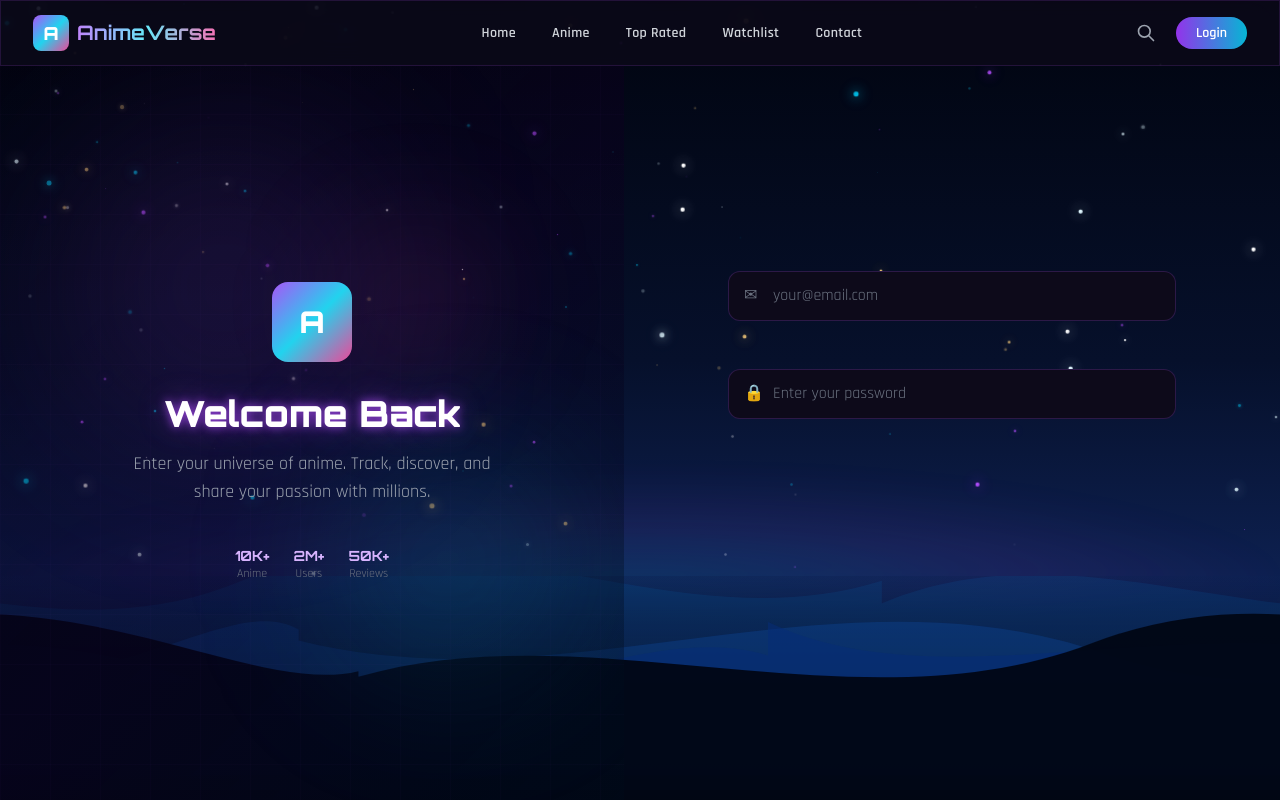
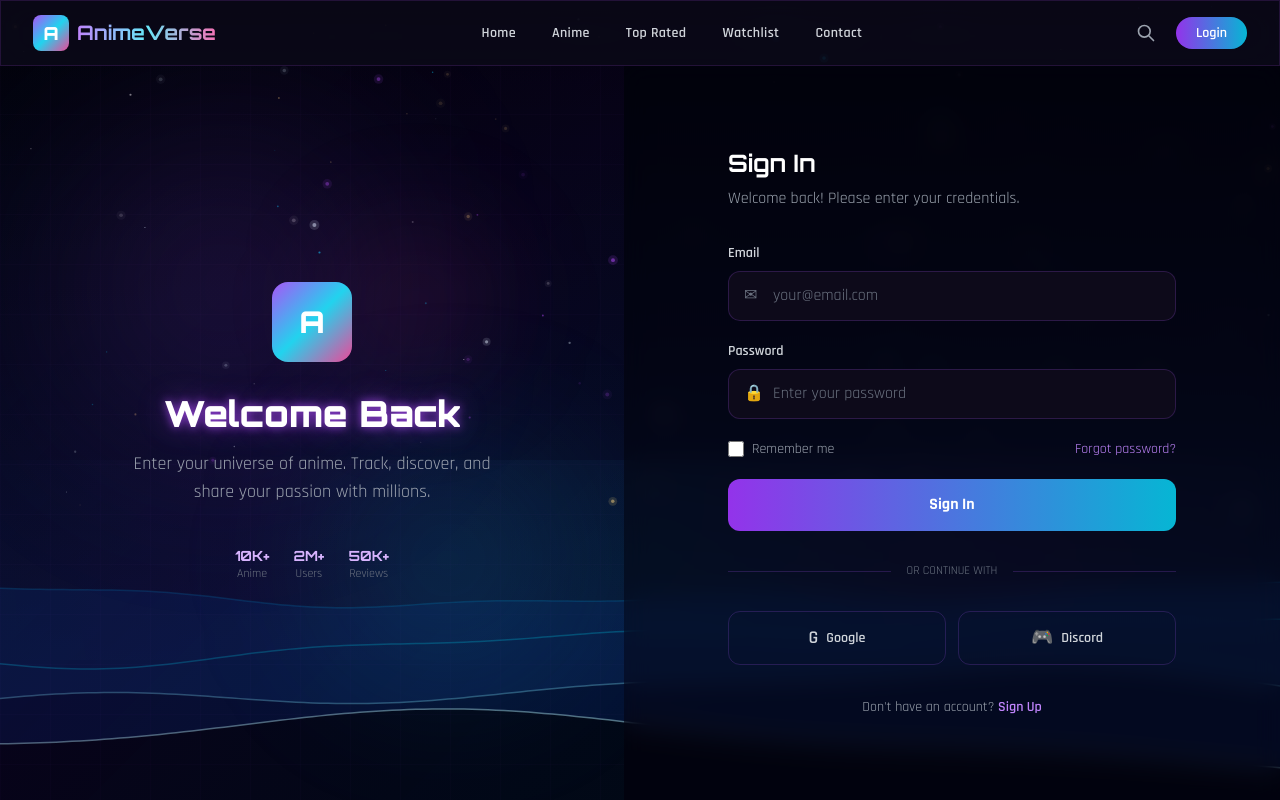
Before and after one commit to RaianHaque/AnimeVerse, a React (Vite) app: page /login in a window 1280 px wide. Shown: the top 800 px of the page. Built offline with nearby package versions, Linux system fonts and the light colour scheme.

Commit message:
fix: replace heavy SVG/DOM animations with ultra high-performance 60FPS Canvas real ocean harmonic waves & fix login form z-index

```diff
--- a/src/components/OceanSkyBackground.jsx
+++ b/src/components/OceanSkyBackground.jsx
@@ -1,71 +1,55 @@
-import React, { useMemo } from 'react';
+import React, { useEffect, useRef } from 'react';
 import './oceanSkyBackground.css';
-import { generateStarField, generateShootingStars, getWaveLayers } from './oceanSkyEffects';
+import { initStars, initMeteors, renderOceanSkyFrame } from './oceanSkyEffects';
 
 export default function OceanSkyBackground() {
-  // Generate stable random stars and meteors once on mount
-  const stars = useMemo(() => generateStarField(130), []);
-  const shootingStars = useMemo(() => generateShootingStars(8), []);
-  const waveLayers = useMemo(() => getWaveLayers(), []);
+  const canvasRef = useRef(null);
+
+  useEffect(() => {
+    const canvas = canvasRef.current;
+    if (!canvas) return;
+    const ctx = canvas.getContext('2d');
+    if (!ctx) return;
+
+    let animationFrameId;
+    let width = window.innerWidth;
+    let height = window.innerHeight;
+    canvas.width = width;
+    canvas.height = height;
+
+    // Initialize stars and shooting meteors
+    let stars = initStars(120, width, height);
+    let meteors = initMeteors(6, width, height);
+    let time = 0;
+
+    const handleResize = () => {
+      width = window.innerWidth;
+      height = window.innerHeight;
+      canvas.width = width;
+      canvas.height = height;
+      stars = initStars(120, width, height);
+      meteors = initMeteors(6, width, height);
+    };
+
+    window.addEventListener('resize', handleResize);
+
+    const render = () => {
+      time++;
+      renderOceanSkyFrame(ctx, width, height, time, stars, meteors);
+      animationFrameId = requestAnimationFrame(render);
+    };
+
+    render();
+
+    return () => {
+      window.removeEventListener('resize', handleResize);
+      cancelAnimationFrame(animationFrameId);
+    };
+  }, []);
 
   return (
     <div className="ocean-sky-container" aria-hidden="true">
-      {/* Twinkling Star Field in the Sky */}
-      {stars.map((star) => (
-        <span
-          key={star.id}
-          className="star-twinkle"
-          style={{
-            left: star.left,
-            top: star.top,
-            width: star.width,
-            height: star.height,
-            backgroundColor: star.color,
-            color: star.color,
-            animationDuration: star.animationDuration,
-            animationDelay: star.animationDelay,
-          }}
-        />
-      ))}
-
-      {/* Falling / Shooting Stars */}
-      {shootingStars.map((meteor) => (
-        <div
-          key={meteor.id}
-          className="shooting-star"
-          style={{
-            left: meteor.left,
-            top: meteor.top,
-            animationDelay: meteor.animationDelay,
-            animationDuration: meteor.animationDuration,
-          }}
-        />
-      ))}
-
-      {/* Horizon Aurora Glow (Where sky meets ocean) */}
-      <div className="horizon-glow" />
-
-      {/* Dynamic Animated Ocean Waves */}
-      <div className="ocean-waves-wrapper">
-        {waveLayers.map((layer) => (
-          <div key={layer.id} className={`wave-layer ${layer.className}`}>
-            <svg
-              className="wave-svg"
-              viewBox="0 0 1920 200"
-              preserveAspectRatio="none"
-            >
-              <path d={layer.path} fill={layer.fill} />
-            </svg>
-            <svg
-              className="wave-svg"
-              viewBox="0 0 1920 200"
-              preserveAspectRatio="none"
-            >
-              <path d={layer.path} fill={layer.fill} />
-            </svg>
-          </div>
-        ))}
-      </div>
+      <canvas ref={canvasRef} className="ocean-sky-canvas" />
     </div>
   );
 }
--- a/src/components/oceanSkyBackground.css
+++ b/src/components/oceanSkyBackground.css
@@ -1,4 +1,4 @@
-/* oceanSkyBackground.css - Stylish Dynamic Ocean & Starry Sky Effects */
+/* oceanSkyBackground.css - Ultra High-Performance 60FPS Real Ocean & Starry Sky Canvas */
 
 .ocean-sky-container {
   position: fixed;
@@ -6,165 +6,14 @@
   left: 0;
   width: 100vw;
   height: 100vh;
-  z-index: 0;
+  z-index: -10 !important;
   pointer-events: none;
   overflow: hidden;
-  background: linear-gradient(180deg, #01040f 0%, #06102b 45%, #0e2254 75%, #163272 100%);
+  background: linear-gradient(180deg, #01030a 0%, #050d24 45%, #0a183d 75%, #0d2050 100%);
 }
 
-/* Twinkling Glowing Stars */
-@keyframes twinkleStar {
-  0%, 100% {
-    transform: scale(0.8);
-    opacity: 0.25;
-    box-shadow: 0 0 2px rgba(255, 255, 255, 0.3);
-  }
-  50% {
-    transform: scale(1.4);
-    opacity: 1;
-    box-shadow: 0 0 10px currentColor, 0 0 18px currentColor;
-  }
+.ocean-sky-canvas {
+  width: 100%;
+  height: 100%;
+  display: block;
 }
-
-.star-twinkle {
-  position: absolute;
-  border-radius: 50%;
-  animation: twinkleStar ease-in-out infinite;
-}
-
-/* Falling / Shooting Stars (Meteor Shower) */
-@keyframes shootingStarFall {
-  0% {
-    transform: translate(-50px, -50px) rotate(45deg) scale(0);
-    opacity: 1;
-  }
-  30% {
-    transform: translate(150px, 150px) rotate(45deg) scale(1);
-    opacity: 1;
-  }
-  70% {
-    transform: translate(500px, 500px) rotate(45deg) scale(1);
-    opacity: 0.8;
-  }
-  100% {
-    transform: translate(800px, 800px) rotate(45deg) scale(0.2);
-    opacity: 0;
-  }
-}
-
-.shooting-star {
-  position: absolute;
-  width: 150px;
-  height: 2px;
-  background: linear-gradient(90deg, rgba(255, 255, 255, 1) 0%, rgba(0, 212, 255, 0.8) 30%, transparent 100%);
-  border-radius: 999px;
-  filter: drop-shadow(0 0 6px rgba(0, 212, 255, 0.9));
-  animation: shootingStarFall linear infinite;
-  opacity: 0;
-}
-
-.shooting-star::before {
-  content: '';
-  position: absolute;
-  top: -2px;
-  left: 0;
-  width: 6px;
-  height: 6px;
-  background: #ffffff;
-  border-radius: 50%;
-  box-shadow: 0 0 12px #ffffff, 0 0 24px #00d4ff, 0 0 36px #b44fff;
-}
-
-/* Horizon Glow / Aurora at Sky-Ocean Border */
-@keyframes auroraPulse {
-  0%, 100% {
-    opacity: 0.4;
-    transform: scaleY(1);
-  }
-  50% {
-    opacity: 0.75;
-    transform: scaleY(1.15);
-  }
-}
-
-.horizon-glow {
-  position: absolute;
-  bottom: 25%;
-  left: 0;
-  width: 100%;
-  height: 120px;
-  background: radial-gradient(ellipse at 50% 100%, rgba(0, 212, 255, 0.35) 0%, rgba(180, 79, 255, 0.2) 45%, transparent 75%);
-  filter: blur(20px);
-  animation: auroraPulse 6s ease-in-out infinite;
-}
-
-/* Small Dynamic Ocean Waves */
-.ocean-waves-wrapper {
-  position: absolute;
-  bottom: 0;
-  left: 0;
-  width: 100%;
-  height: 28%;
-  overflow: hidden;
-  display: flex;
-  flex-direction: column;
-  justify-content: flex-end;
-  background: linear-gradient(180deg, rgba(14, 34, 84, 0.4) 0%, rgba(5, 15, 38, 0.95) 60%, #020712 100%);
-}
-
-@keyframes waveSlideLeft {
-  0% { transform: translate3d(0, 0, 0); }
-  100% { transform: translate3d(-50%, 0, 0); }
-}
-
-@keyframes waveSlideRight {
-  0% { transform: translate3d(-50%, 0, 0); }
-  100% { transform: translate3d(0, 0, 0); }
-}
-
-@keyframes waterShimmer {
-  0%, 100% { opacity: 0.6; }
-  50% { opacity: 0.95; }
-}
-
-.wave-layer {
-  position: absolute;
-  bottom: 0;
-  left: 0;
-  width: 200%;
-  height: 100%;
-  display: flex;
-}
-
-.wave-layer-1 {
-  z-index: 10;
-  opacity: 0.35;
-  animation: waveSlideLeft 18s linear infinite;
-  bottom: 40px;
-}
-
-.wave-layer-2 {
-  z-index: 20;
-  opacity: 0.55;
-  animation: waveSlideRight 24s linear infinite;
-  bottom: 25px;
-}
-
-.wave-layer-3 {
-  z-index: 30;
-  opacity: 0.75;
-  animation: waveSlideLeft 14s linear infinite;
-  bottom: 10px;
-}
-
-.wave-layer-4 {
-  z-index: 40;
-  opacity: 0.95;
-  animation: waveSlideRight 20s linear infinite;
-  bottom: 0;
-}
-
-.wave-svg {
-  width: 50%;
-  height: 100%;
-}
--- a/src/components/oceanSkyEffects.js
+++ b/src/components/oceanSkyEffects.js
@@ -1,97 +1,229 @@
-// oceanSkyEffects.js - Generator logic for dynamic stars, shooting stars, and waves
+// oceanSkyEffects.js - Real Ocean Wave Harmonic Physics & Star Field Canvas Engine (60 FPS)
 
 /**
- * Generates an array of randomized star objects for the starry sky.
- * @param {number} count Number of stars to generate in the sky
- * @returns {Array} Array of star configuration objects
+ * Initializes random star field objects for canvas rendering.
+ * @param {number} count Number of stars
+ * @param {number} width Canvas width
+ * @param {number} height Canvas height
+ * @returns {Array} Array of star objects
  */
-export function generateStarField(count = 110) {
+export function initStars(count, width, height) {
   const colors = [
-    "#ffffff", // Crisp white
-    "#e0f7ff", // Ice blue
-    "#b44fff", // Neon purple shimmer
-    "#00d4ff", // Cyber blue
-    "#ffd27d"  // Warm starlight gold
+    { r: 255, g: 255, b: 255 }, // White
+    { r: 220, g: 247, b: 255 }, // Ice blue
+    { r: 0, g: 212, b: 255 },   // Cyber blue
+    { r: 180, g: 79, b: 255 },  // Purple shimmer
+    { r: 255, g: 210, b: 125 }  // Starlight gold
   ];
 
   const stars = [];
   for (let i = 0; i < count; i++) {
-    const size = Math.random() * 2.8 + 1; // 1px to 3.8px
-    const color = colors[Math.floor(Math.random() * colors.length)];
-    const duration = Math.random() * 3.5 + 2; // 2s to 5.5s
-    const delay = Math.random() * 5; // 0s to 5s
-
-    // Position stars primarily in the upper 70% sky zone
-    const left = Math.random() * 100;
-    const top = Math.random() * 72;
-
+    const c = colors[Math.floor(Math.random() * colors.length)];
     stars.push({
-      id: `star-${i}`,
-      left: `${left}%`,
-      top: `${top}%`,
-      width: `${size}px`,
-      height: `${size}px`,
-      color,
-      animationDuration: `${duration}s`,
-      animationDelay: `${delay}s`
+      x: Math.random() * width,
+      y: Math.random() * (height * 0.65), // Upper 65% sky
+      radius: Math.random() * 1.6 + 0.4,
+      baseAlpha: Math.random() * 0.6 + 0.3,
+      twinkleSpeed: Math.random() * 0.03 + 0.01,
+      twinklePhase: Math.random() * Math.PI * 2,
+      color: c
     });
   }
   return stars;
 }
 
 /**
- * Generates falling / shooting star configurations.
- * @param {number} count Number of active shooting meteor trajectories
- * @returns {Array} Array of shooting star objects
+ * Initializes shooting star meteors for canvas rendering.
+ * @param {number} count Number of meteors
+ * @param {number} width Canvas width
+ * @param {number} height Canvas height
+ * @returns {Array} Array of meteor objects
  */
-export function generateShootingStars(count = 6) {
+export function initMeteors(count, width, height) {
   const meteors = [];
   for (let i = 0; i < count; i++) {
-    const startX = Math.random() * 85; // Start near top or left
-    const startY = Math.random() * 40;
-    const delay = Math.random() * 14 + i * 2.5; // Staggered appearances
-    const duration = Math.random() * 1.5 + 1.2; // Quick streak
-
-    meteors.push({
-      id: `meteor-${i}`,
-      left: `${startX}%`,
-      top: `${startY}%`,
-      animationDelay: `${delay}s`,
-      animationDuration: `${duration}s`
-    });
+    meteors.push(resetMeteor(width, height, Math.random() * 600 + i * 150));
   }
   return meteors;
 }
 
+function resetMeteor(width, height, delayFrames = 0) {
+  return {
+    x: Math.random() * (width * 0.8),
+    y: Math.random() * (height * 0.3),
+    length: Math.random() * 80 + 60,
+    speed: Math.random() * 12 + 10,
+    angle: Math.PI / 4, // 45 degrees diagonal
+    alpha: 0,
+    active: false,
+    delay: delayFrames
+  };
+}
+
 /**
- * Returns SVG path data and color themes for the 4 dynamic ocean wave layers.
- * @returns {Array} Wave layer definitions
+ * Calculates Y coordinate for realistic ocean water wave at horizontal position x.
+ * Uses organic harmonic summation (combining multiple sine waves with different frequencies and phase speeds).
+ * @param {number} x Horizontal canvas coordinate
+ * @param {number} time Animation time elapsed
+ * @param {number} baseHeight Base Y level of this ocean layer
+ * @param {number} amp Multiplier for wave amplitude
+ * @param {number} speed Multiplier for wave speed
+ * @param {number} freq Multiplier for spatial frequency
+ * @returns {number} Y coordinate of water surface
  */
-export function getWaveLayers() {
-  return [
-    {
-      id: "layer-1",
-      className: "wave-layer-1",
-      fill: "rgba(0, 160, 255, 0.25)",
-      path: "M0,60 C320,-20 640,120 960,40 C1280,-40 1600,100 1920,40 L1920,200 L0,200 Z"
+export function getRealOceanWaveY(x, time, baseHeight, amp = 1, speed = 1, freq = 1) {
+  // Harmonic 1: Primary ocean swell
+  const w1 = Math.sin(x * 0.003 * freq + time * 0.02 * speed) * (18 * amp);
+  // Harmonic 2: Secondary cross-swell (cos with different phase speed)
+  const w2 = Math.cos(x * 0.007 * freq - time * 0.035 * speed) * (10 * amp);
+  // Harmonic 3: Surface chop / ripples
+  const w3 = Math.sin(x * 0.015 * freq + time * 0.05 * speed) * (5 * amp);
+  // Harmonic 4: Organic deep water interference
+  const w4 = Math.sin(x * 0.001 * freq - time * 0.01 * speed) * (12 * amp);
+
+  return baseHeight + w1 + w2 + w3 + w4;
+}
+
+/**
+ * Main 60 FPS Canvas rendering function called on each animation frame.
+ */
+export function renderOceanSkyFrame(ctx, width, height, time, stars, meteors) {
+  // 1. Clear frame
+  ctx.clearRect(0, 0, width, height);
+
+  // 2. Draw Twinkling Stars
+  for (let i = 0; i < stars.length; i++) {
+    const s = stars[i];
+    s.twinklePhase += s.twinkleSpeed;
+    const currentAlpha = s.baseAlpha + Math.sin(s.twinklePhase) * 0.3;
+    const alpha = Math.max(0.1, Math.min(1, currentAlpha));
+
+    ctx.beginPath();
+    ctx.arc(s.x, s.y, s.radius, 0, Math.PI * 2);
+    ctx.fillStyle = `rgba(${s.color.r}, ${s.color.g}, ${s.color.b}, ${alpha})`;
+    ctx.fill();
+
+    // Subtle glow on larger stars
+    if (s.radius > 1.3) {
+      ctx.beginPath();
+      ctx.arc(s.x, s.y, s.radius * 2.5, 0, Math.PI * 2);
+      ctx.fillStyle = `rgba(${s.color.r}, ${s.color.g}, ${s.color.b}, ${alpha * 0.25})`;
+      ctx.fill();
+    }
+  }
+
+  // 3. Update & Draw Shooting Stars (Meteors)
+  for (let i = 0; i < meteors.length; i++) {
+    const m = meteors[i];
+    if (m.delay > 0) {
+      m.delay--;
+      continue;
+    }
+
+    if (!m.active) {
+      m.active = true;
+      m.alpha = 1;
+    }
+
+    // Move meteor
+    m.x += Math.cos(m.angle) * m.speed;
+    m.y += Math.sin(m.angle) * m.speed;
+    m.alpha -= 0.015;
+
+    if (m.alpha <= 0 || m.x > width || m.y > height) {
+      Object.assign(m, resetMeteor(width, height, Math.random() * 400 + 100));
+      continue;
+    }
+
+    // Draw meteor tail
+    const tailX = m.x - Math.cos(m.angle) * m.length;
+    const tailY = m.y - Math.sin(m.angle) * m.length;
+
+    const grad = ctx.createLinearGradient(m.x, m.y, tailX, tailY);
+    grad.addColorStop(0, `rgba(255, 255, 255, ${m.alpha})`);
+    grad.addColorStop(0.3, `rgba(0, 212, 255, ${m.alpha * 0.7})`);
+    grad.addColorStop(1, 'rgba(0, 212, 255, 0)');
+
+    ctx.beginPath();
+    ctx.moveTo(m.x, m.y);
+    ctx.lineTo(tailX, tailY);
+    ctx.lineWidth = 2;
+    ctx.strokeStyle = grad;
+    ctx.stroke();
+
+    // Meteor head glow
+    ctx.beginPath();
+    ctx.arc(m.x, m.y, 2.5, 0, Math.PI * 2);
+    ctx.fillStyle = `rgba(255, 255, 255, ${m.alpha})`;
+    ctx.fill();
+  }
+
+  // 4. Draw Horizon Aurora Glow
+  const horizonY = height * 0.7;
+  const auroraAlpha = 0.15 + Math.sin(time * 0.015) * 0.08;
+  const auroraGrad = ctx.createRadialGradient(width * 0.5, horizonY, 10, width * 0.5, horizonY, width * 0.6);
+  auroraGrad.addColorStop(0, `rgba(0, 212, 255, ${auroraAlpha})`);
+  auroraGrad.addColorStop(0.5, `rgba(180, 79, 255, ${auroraAlpha * 0.6})`);
+  auroraGrad.addColorStop(1, 'rgba(0, 212, 255, 0)');
+
+  ctx.fillStyle = auroraGrad;
+  ctx.fillRect(0, horizonY - 100, width, 200);
+
+  // 5. Draw Real Ocean Water Wave Layers (from back to front)
+  const waveConfigs = [
+    { // Far Ocean Horizon Layer
+      baseY: height * 0.75,
+      amp: 0.5, speed: 0.8, freq: 1.4,
+      fill: 'rgba(10, 55, 125, 0.45)',
+      stroke: 'rgba(0, 180, 255, 0.3)'
     },
-    {
-      id: "layer-2",
-      className: "wave-layer-2",
-      fill: "rgba(18, 90, 190, 0.45)",
-      path: "M0,80 C400,140 800,10 1200,90 C1600,170 1800,30 1920,70 L1920,200 L0,200 Z"
+    { // Mid Ocean Swell Layer 1
+      baseY: height * 0.80,
+      amp: 0.75, speed: 1.1, freq: 1.1,
+      fill: 'rgba(12, 40, 95, 0.65)',
+      stroke: 'rgba(0, 212, 255, 0.45)'
     },
-    {
-      id: "layer-3",
-      className: "wave-layer-3",
-      fill: "rgba(8, 45, 120, 0.7)",
-      path: "M0,50 C280,130 680,20 1050,100 C1420,180 1700,40 1920,80 L1920,200 L0,200 Z"
+    { // Mid Ocean Swell Layer 2
+      baseY: height * 0.86,
+      amp: 1.0, speed: 1.3, freq: 0.85,
+      fill: 'rgba(6, 22, 60, 0.85)',
+      stroke: 'rgba(120, 220, 255, 0.55)'
     },
-    {
-      id: "layer-4",
-      className: "wave-layer-4",
-      fill: "#020715",
-      path: "M0,90 C350,30 750,140 1100,60 C1450,-20 1750,110 1920,85 L1920,200 L0,200 Z"
+    { // Foreground Real Ocean Water Body
+      baseY: height * 0.92,
+      amp: 1.3, speed: 1.5, freq: 0.65,
+      fill: '#020715',
+      stroke: 'rgba(180, 240, 255, 0.7)'
     }
   ];
+
+  for (let l = 0; l < waveConfigs.length; l++) {
+    const cfg = waveConfigs[l];
+    ctx.beginPath();
+    ctx.moveTo(0, height);
+
+    // Compute surface points across screen width
+    const step = Math.max(2, Math.floor(width / 150));
+    for (let x = 0; x <= width + step; x += step) {
+      const y = getRealOceanWaveY(x, time, cfg.baseY, cfg.amp, cfg.speed, cfg.freq);
+      if (x === 0) ctx.lineTo(0, y);
+      else ctx.lineTo(x, y);
+    }
+
+    ctx.lineTo(width, height);
+    ctx.closePath();
+    ctx.fillStyle = cfg.fill;
+    ctx.fill();
+
+    // Shimmering crest highlight stroke along the water surface
+    ctx.beginPath();
+    for (let x = 0; x <= width + step; x += step) {
+      const y = getRealOceanWaveY(x, time, cfg.baseY, cfg.amp, cfg.speed, cfg.freq);
+      if (x === 0) ctx.moveTo(0, y);
+      else ctx.lineTo(x, y);
+    }
+    ctx.lineWidth = 1.5;
+    ctx.strokeStyle = cfg.stroke;
+    ctx.stroke();
+  }
 }
--- a/src/pages/Login.jsx
+++ b/src/pages/Login.jsx
@@ -52,7 +52,7 @@
       </div>
 
       {/* Right - Form */}
-      <div className="flex-1 flex items-center justify-center px-4 py-12 bg-[#03010a]">
+      <div className="flex-1 flex items-center justify-center px-4 py-12 bg-[#03010a]/60 backdrop-blur-md relative z-10">
         <div className="w-full max-w-md">
           {/* Mobile Logo */}
           <div className="lg:hidden flex items-center justify-center gap-2 mb-8">
--- a/src/pages/Register.jsx
+++ b/src/pages/Register.jsx
@@ -71,7 +71,7 @@
       </div>
 
       {/* Right - Form */}
-      <div className="flex-1 flex items-center justify-center px-4 py-12 bg-[#03010a]">
+      <div className="flex-1 flex items-center justify-center px-4 py-12 bg-[#03010a]/60 backdrop-blur-md relative z-10">
         <div className="w-full max-w-md">
           <div className="lg:hidden flex items-center justify-center gap-2 mb-8">
             <div className="w-10 h-10 rounded-lg bg-gradient-to-br from-purple-500 via-cyan-400 to-pink-500 flex items-center justify-center font-orbitron font-black text-white text-xl">A</div>
```
